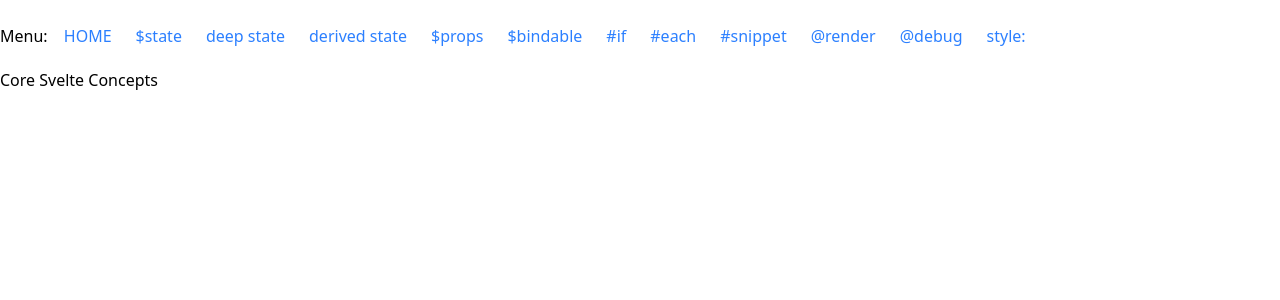
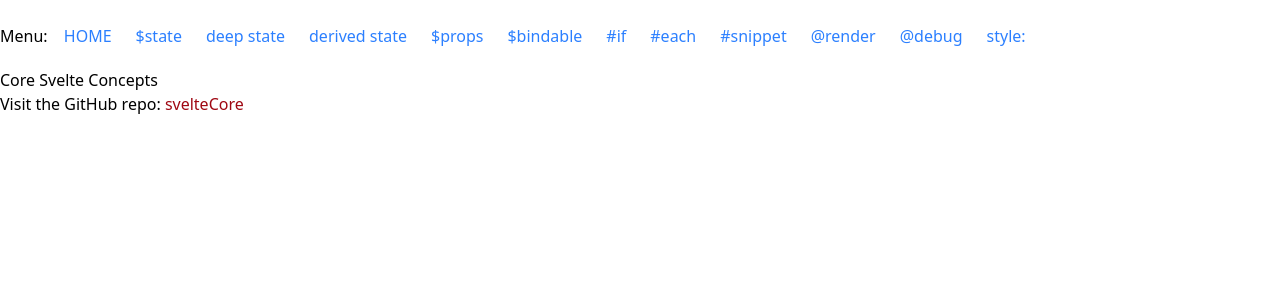
Before and after one commit to MillerPr/svelteCore, a SvelteKit app: page / in a window 1280 px wide. Shown: the top 300 px of the page. Built offline with nearby package versions, Linux system fonts and the light colour scheme.

Commit message:
add repo link

```diff
--- a/src/routes/+page.svelte
+++ b/src/routes/+page.svelte
@@ -3,4 +3,10 @@
 
 <div class="container">
 	<div>Core Svelte Concepts</div>
+	<p>
+		Visit the GitHub repo: <a
+			class="text-red-800 hover:font-bold"
+			href="https://github.com/MillerPr/svelteCore">svelteCore</a
+		>
+	</p>
 </div>
```
